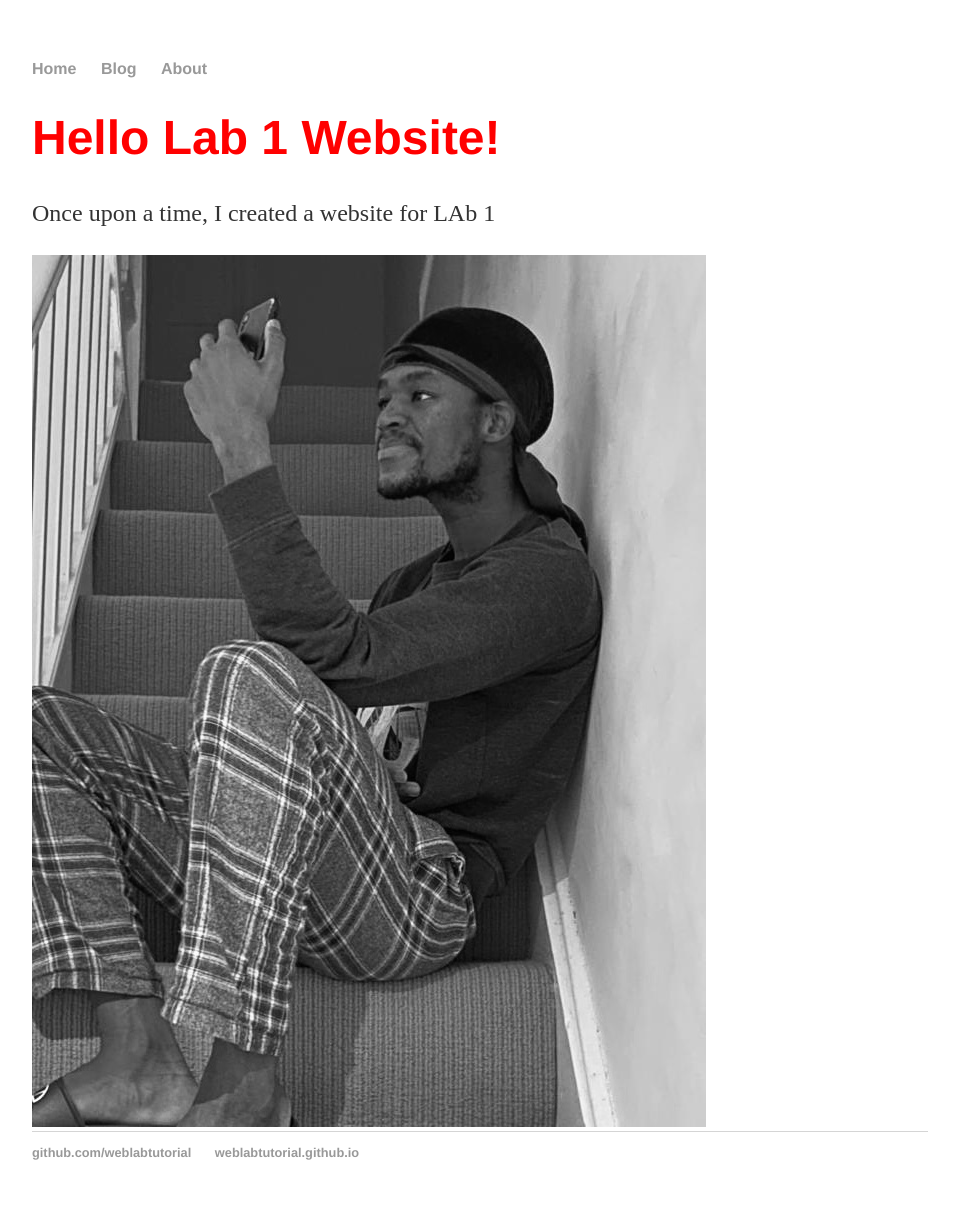
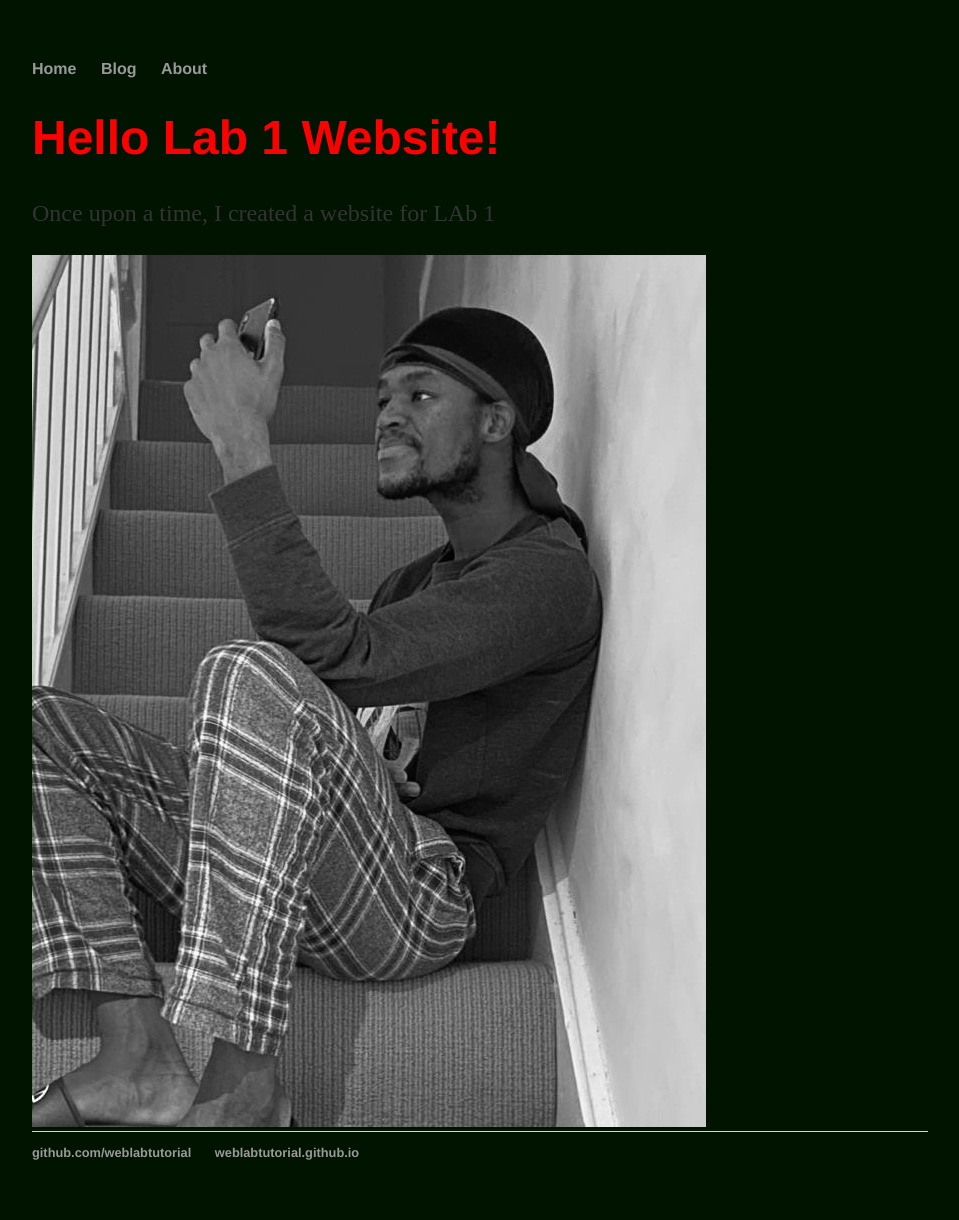
Before and after one commit to KagoPrezRantsho/KagoPrezRantsho.github.io, a Jekyll site: the page built from index.html, in a window 1280 px wide. Shown: the whole page, without its empty margins (160-1119 px from the left). Built offline with Jekyll 4.4.1, drawn with Linux system fonts in a browser that asks for light colours.

Commit message:
Update main.css

```diff
--- a/css/main.css
+++ b/css/main.css
@@ -5,7 +5,7 @@ body {
 
 }
 html{
-  background-color:ligtht-blue;
+  background-color:rgb(0,20,0);
 }
 h1 {
   font-size: 3em;
```
